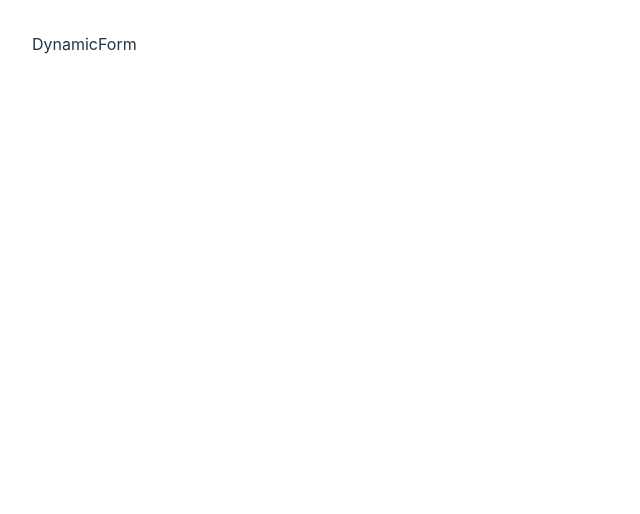
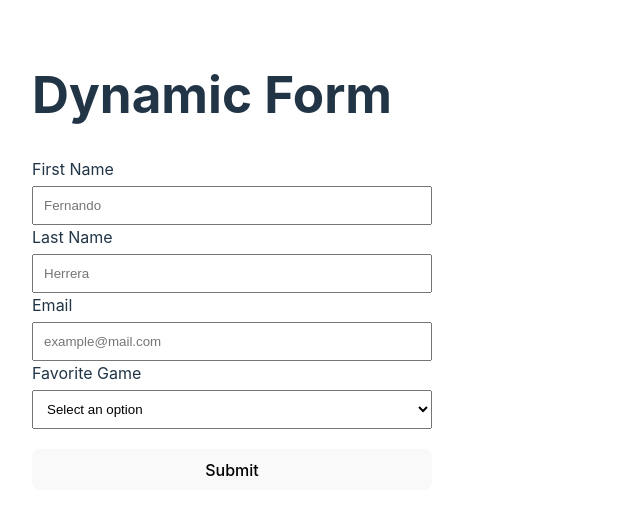
Before and after one commit to eugenioroblessiller/forms, a React (Vite) app: page /dynamic-form in a window 1280 px wide. Shown: the top 514 px of the page, without its empty margins (0-640 px from the left). Built offline with nearby package versions, Linux system fonts and the light colour scheme.

Commit message:
Dynamic form

```diff
--- a/src/data/custom-form.json
+++ b/src/data/custom-form.json
@@ -4,20 +4,41 @@
     "name": "name",
     "placeholder": "Fernando",
     "label": "First Name",
-    "value": ""
+    "value": "",
+    "validations": [
+        { "type": "required" },
+        { "type": "minLength", "value": 5 }
+    ]
   },
   {
     "type": "input",
     "name": "lastName",
     "placeholder": "Herrera",
     "label": "Last Name",
-    "value": ""
+    "value": "",
+    "validations": [{ "type": "required" }]
   },
   {
     "type": "email",
     "name": "email",
     "placeholder": "example@mail.com",
     "label": "Email",
-    "value": ""
+    "value": "",
+    "validations": [
+        { "type": "required" },
+        { "type": "email" }
+    ]
+  },
+  {
+    "type": "select",
+    "name": "favoriteGame",
+    "label": "Favorite Game",
+    "value": "",
+    "options": [
+      { "id": 1, "label": "Super Smash" },
+      { "id": 2, "label": "Metal Gear" },
+      { "id": 3, "label": "Resident Evil" }
+    ],
+    "validations": [{ "type": "required" }]
   }
 ]
--- a/src/pages/DynamicForm.tsx
+++ b/src/pages/DynamicForm.tsx
@@ -1,7 +1,73 @@
-import React from 'react'
+import { Form, Formik } from 'formik';
+import React from 'react';
+import * as Yup from 'yup';
+
+import { MySelect, MyTextInput } from '../components';
+import formJson from '../data/custom-form.json';
+
+const initialValues: { [key: string]: any } = {}
+const requiredFields: { [key: string]: any } = {}
+
+for (const input of formJson) {
+    initialValues[input.name] = input.value
+
+    if (!input.validations) continue
+
+    let schema = Yup.string()
+    for (const rule of input.validations) {
+        if (rule.type === "required") {
+            schema = schema.required("Required")
+        }
+        if (rule.type === "email") {
+            schema = schema.email("Check email format")
+        }
+        if (rule.type === 'minLength') {
+            schema = schema.min((rule as any).value || 1, `Minimun of ${(rule as any).value} characters`)
+        }
+        // more rules...
+    }
+    requiredFields[input.name] = schema
+}
+
+const validationSchema = Yup.object({ ...requiredFields })
 
 export const DynamicForm = () => {
-  return (
-    <div>DynamicForm</div>
-  )
+    return (
+        <div>
+            <h1>Dynamic Form</h1>
+
+            <Formik
+                initialValues={initialValues}
+                validationSchema={validationSchema}
+                onSubmit={(values) => {
+                    console.log(values)
+                }}
+            >
+                {(formik) => (
+                    <Form noValidate>
+                        {formJson.map(({ type, name, placeholder, label, options }) => {
+                            if (['input', 'password', "email"].includes(type)) {
+                                return <MyTextInput
+                                    key={name}
+                                    type={type as any}
+                                    label={label}
+                                    name={name}
+                                    placeholder={placeholder} />
+                            } else if (['select'].includes(type)) {
+                                return <MySelect key={name} label={label} name={name}>
+                                    <option value="">Select an option</option>
+                                    {options?.map(({ id, label }) => (
+                                        <option key={id} value={id}>{label}</option>
+                                    ))}
+                                </MySelect>
+                            }
+                            return <span>Type: {type} is not supported</span>
+                        })}
+                        <button type="submit">Submit</button>
+                    </Form>
+                )}
+            </Formik>
+
+        </div>
+    )
 }
```
